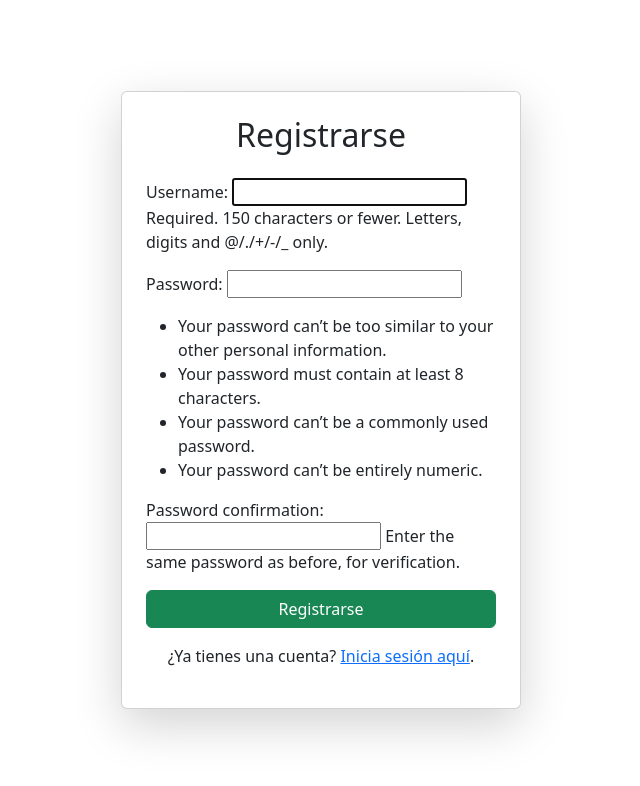
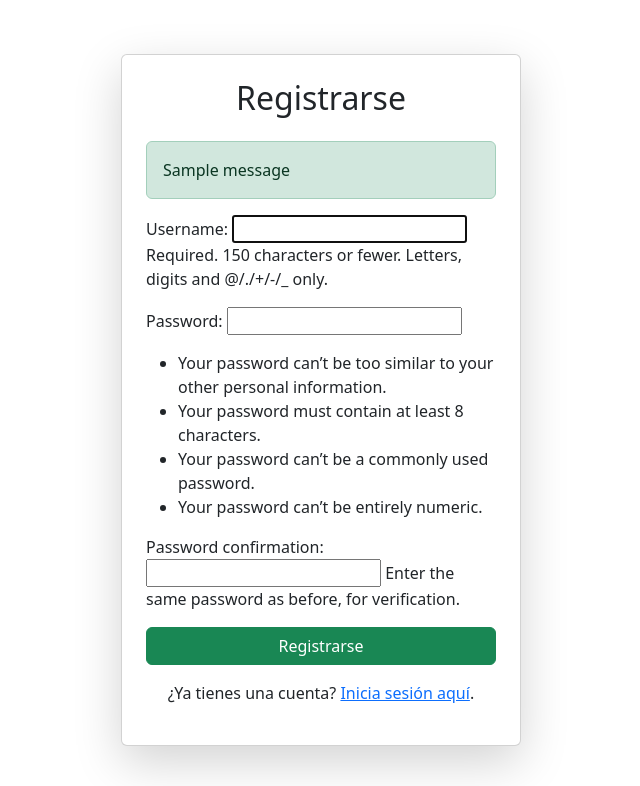
Before and after one commit to DamianMucci94/Mimucce, a Django app: page /register/ in a window 1280 px wide. Shown: the top 786 px of the page, without its empty margins (319-959 px from the left). Run offline with Django 5.2, Linux system fonts and the light colour scheme; tables that the repository leaves empty hold one stand-in row (values such as "Sample post"); one stand-in notice (Sample message) is shown.

Commit message:
feat: Mimucce

```diff
--- a/mimucce/templates/core/register.html
+++ b/mimucce/templates/core/register.html
@@ -12,6 +12,15 @@
     <div class="container d-flex justify-content-center align-items-center vh-100">
         <div class="card p-4 shadow-lg" style="max-width: 400px; width: 100%;">
             <h2 class="text-center mb-4">Registrarse</h2>
+            {% if messages %}
+                <div>
+                    {% for message in messages %}
+                        <div class="alert alert-{{ message.tags }}" role="alert">
+                            {{ message }}
+                        </div>
+                    {% endfor %}
+                </div>
+            {% endif %}
             <form method="post">
                 {% csrf_token %}
                 {{ form.as_p }}
```
Also changed, not shown: mimucce/templates/core/login.html (+9 -0 lines).
